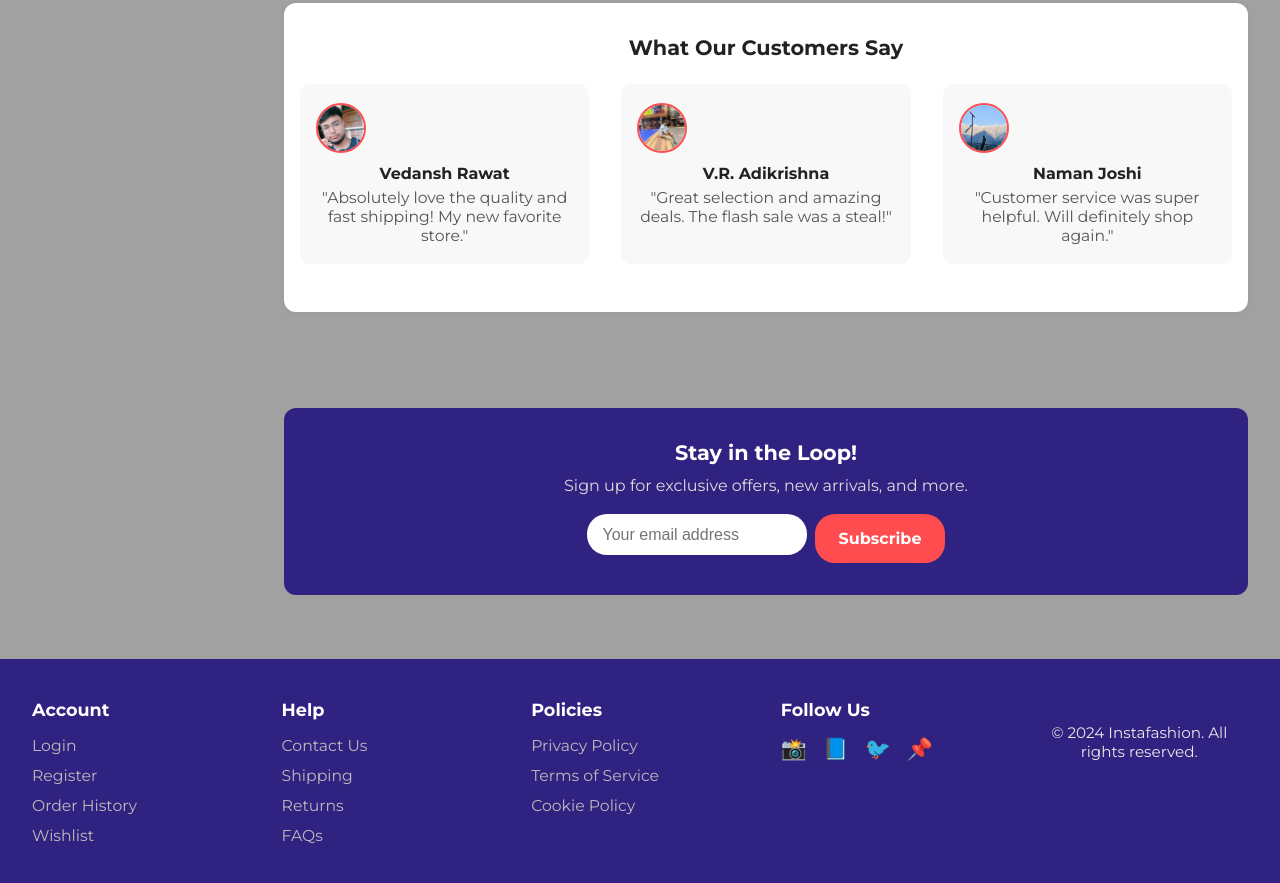
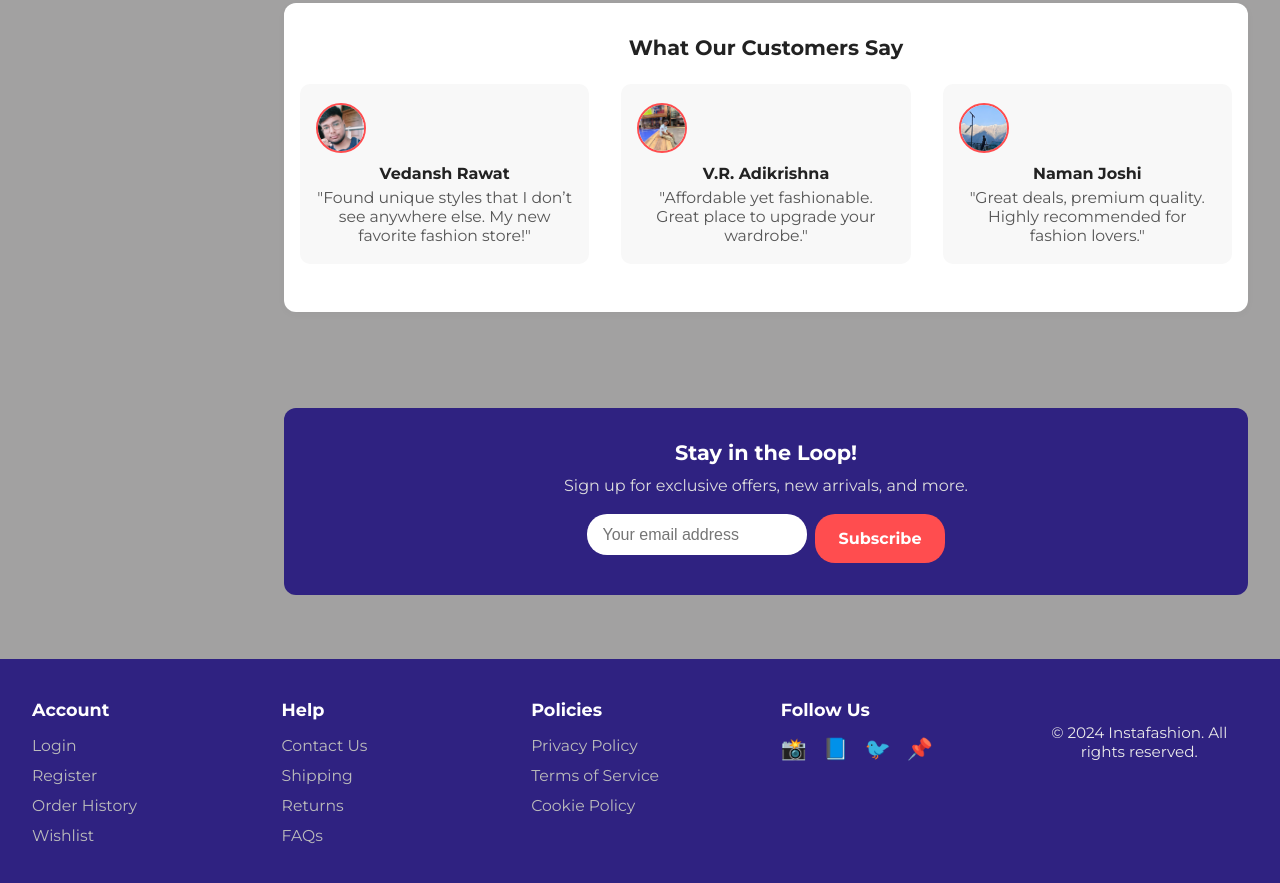
Before and after one commit to pawanch67192-arch/capstone_html, a plain HTML site: page Fashion E-Commerce Landing Page/index.html in a window 1280 px wide. Shown: the part 2061-2944 px from the top of the page. Drawn offline with Linux system fonts and the light colour scheme; files whose address does not match are found by name.

Commit message:
Update index.html

```diff
--- a/Fashion E-Commerce Landing Page/index.html
+++ b/Fashion E-Commerce Landing Page/index.html
@@ -163,17 +163,17 @@
                     <div class="testimonial-card">
                         <img class="testimonial-avatar" src="vedansh rawat.png" alt="Customer 1">
                         <div class="testimonial-name">Vedansh Rawat</div>
-                        <div class="testimonial-text">"Absolutely love the quality and fast shipping! My new favorite store."</div>
+                        <div class="testimonial-text">"Found unique styles that I don’t see anywhere else. My new favorite fashion store!"</div>
                     </div>
                     <div class="testimonial-card">
                         <img class="testimonial-avatar" src="v.r. adikrishna.png" alt="Customer 2">
                         <div class="testimonial-name">V.R. Adikrishna</div>
-                        <div class="testimonial-text">"Great selection and amazing deals. The flash sale was a steal!"</div>
+                        <div class="testimonial-text">"Affordable yet fashionable. Great place to upgrade your wardrobe."</div>
                     </div>
                     <div class="testimonial-card">
                         <img class="testimonial-avatar" src="naman joshi.png" alt="Customer 3">
                         <div class="testimonial-name">Naman Joshi</div>
-                        <div class="testimonial-text">"Customer service was super helpful. Will definitely shop again."</div>
+                        <div class="testimonial-text">"Great deals, premium quality. Highly recommended for fashion lovers."</div>
                     </div>
                 </div>
             </section>
```
